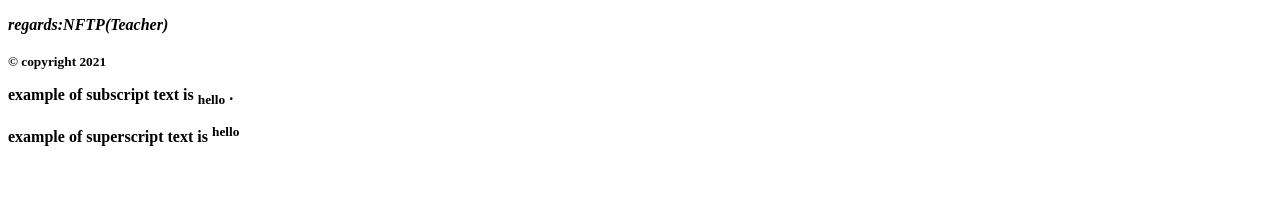
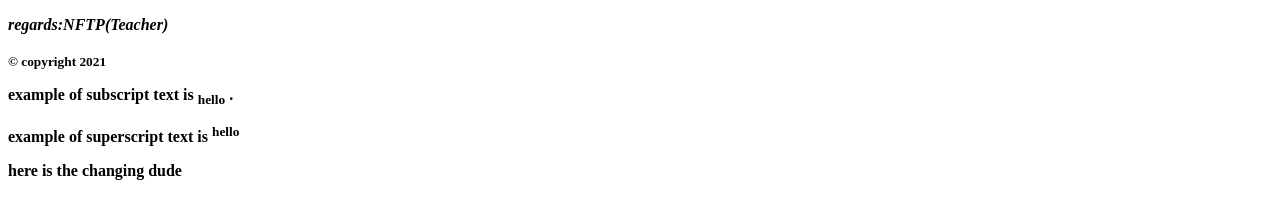
Before and after one commit to MuhammadFahad1249/html, a plain HTML site: page assignment.html in a window 1280 px wide. Shown: the part 230-448 px from the top of the page. Drawn offline with Linux system fonts and the light colour scheme.

Commit message:
learning about git

```diff
--- a/assignment.html
+++ b/assignment.html
@@ -24,5 +24,6 @@
     <p>example of subscript text is <sub>hello</sub> .</p>
     <!--sup text -->
     <p>example of superscript text is <sup>hello</sup></p>
+    <p>here is the changing dude</p>
 </body>
 </html>
```
